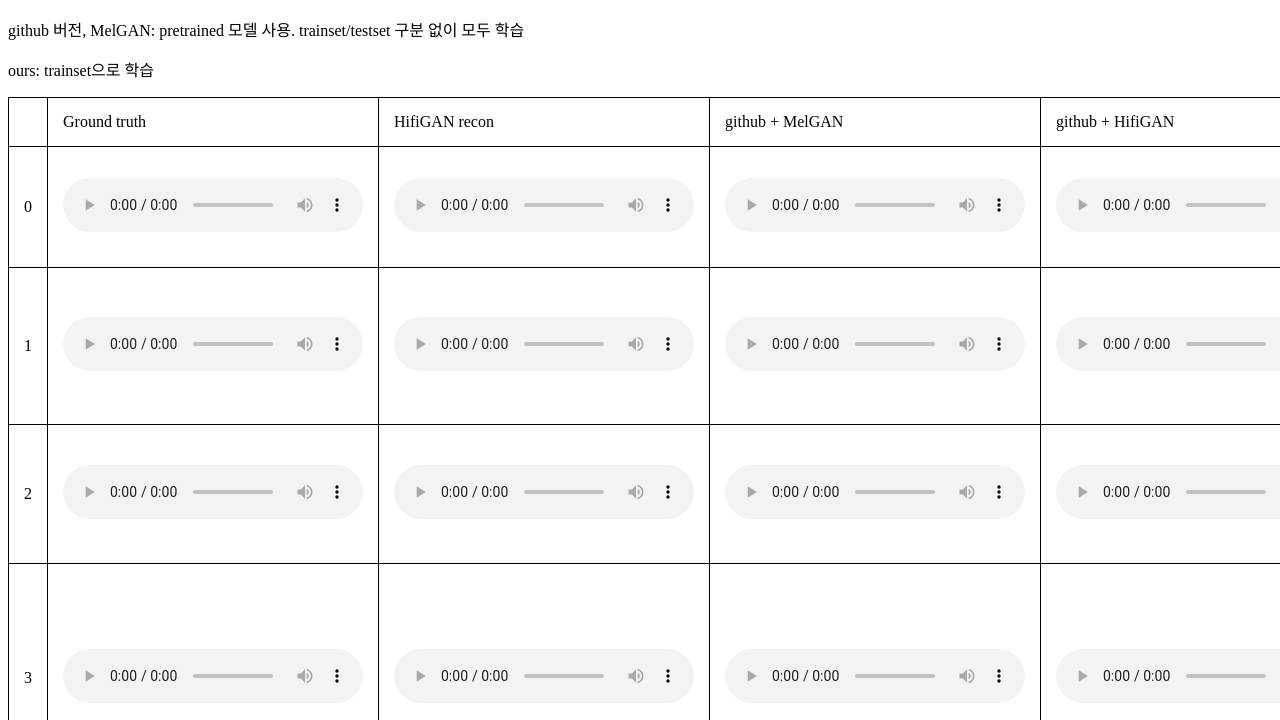
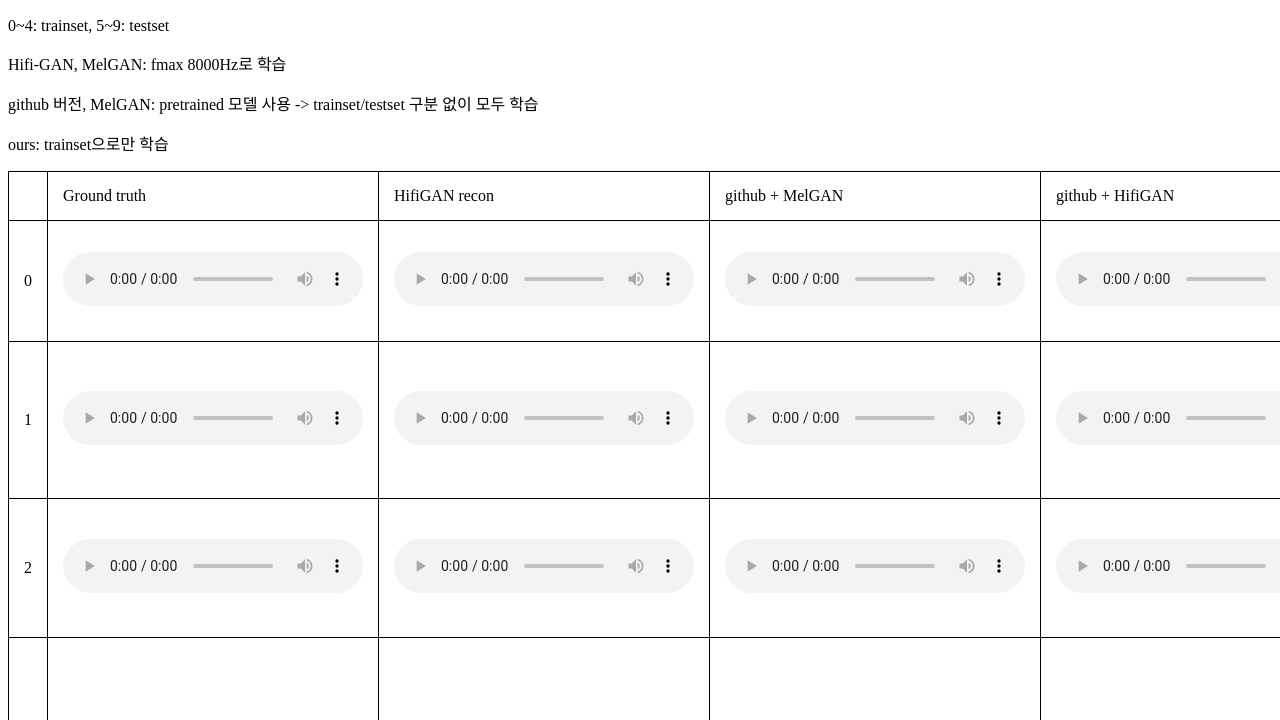
Before and after one commit to aask1357/samples, a plain HTML site: page index.html in a window 1280 px wide. Shown: the part 50-770 px from the top of the page. Drawn offline with Linux system fonts and the light colour scheme.

Commit message:
Update index.html

```diff
--- a/index.html
+++ b/index.html
@@ -17,9 +17,10 @@
 <body>
 <section>
 <header><h1>SpeedySpeech</h1> </header>
-
-<p>github 버전, MelGAN: pretrained 모델 사용. trainset/testset 구분 없이 모두 학습</p>
-<p>ours: trainset으로 학습 </p>
+  <p>0~4: trainset, 5~9: testset</p>
+  <p>Hifi-GAN, MelGAN: fmax 8000Hz로 학습</p>
+  <p>github 버전, MelGAN: pretrained 모델 사용 -> trainset/testset 구분 없이 모두 학습</p>
+  <p>ours: trainset으로만 학습 </p>
 <table style="float:left">
 <tr>
   <td>
```
